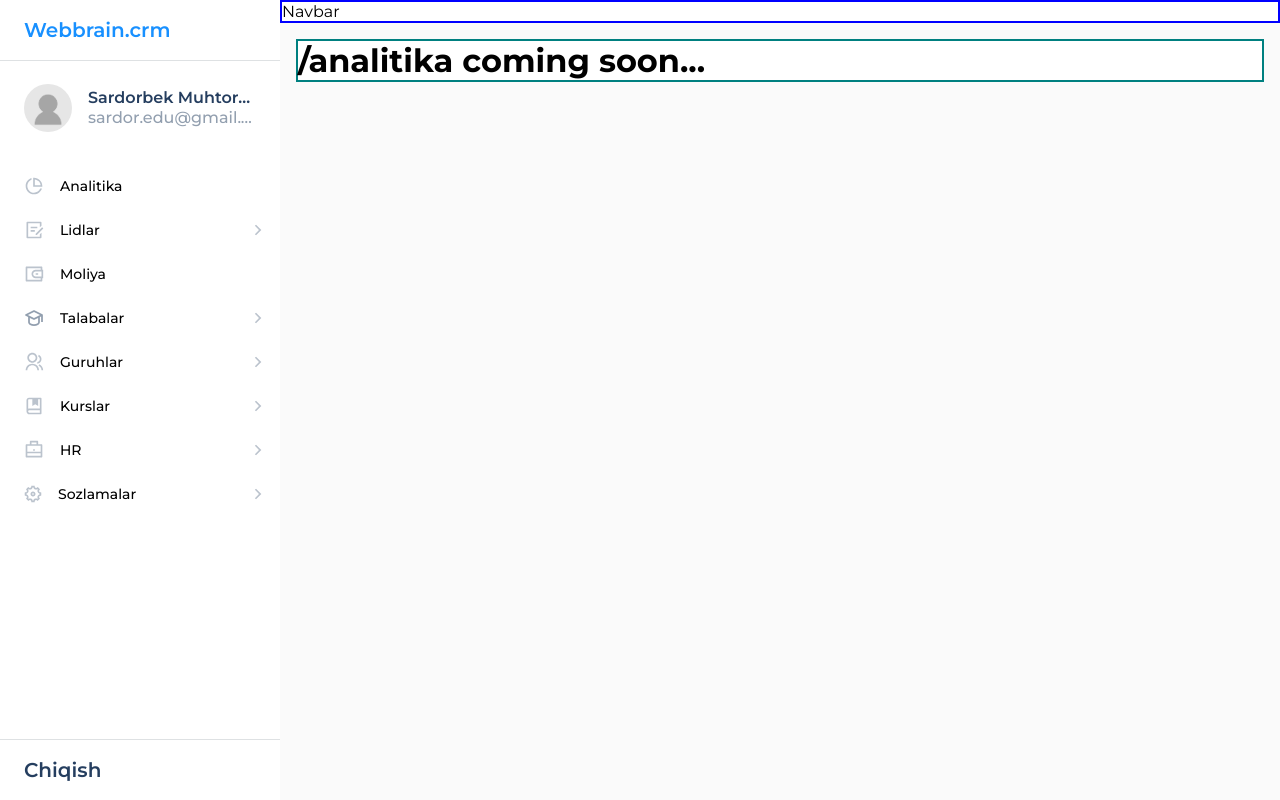
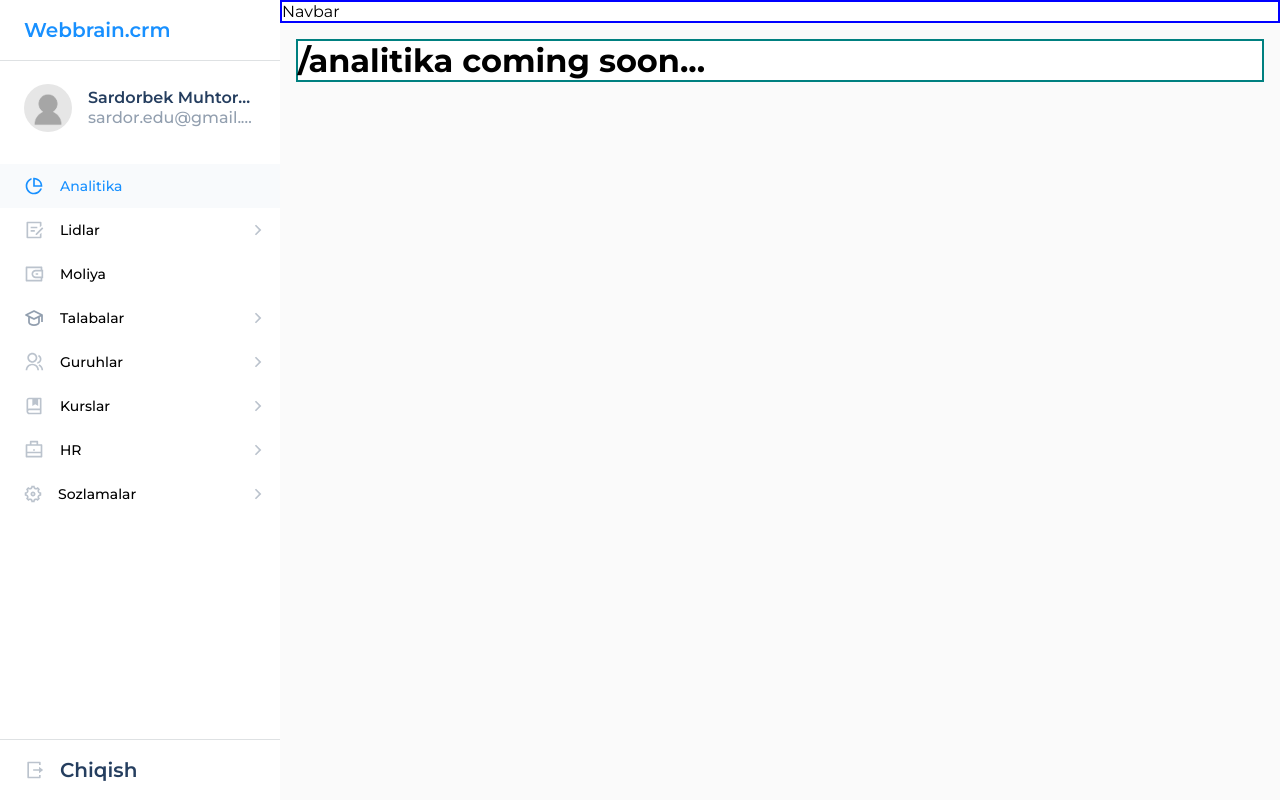
Before and after one commit to xojiakbar-coder/crm, a React (Vite) app: page /analitika in a window 1280 px wide. Built offline with nearby package versions, Linux system fonts and the light colour scheme.

Commit message:
sidebar active path

```diff
--- a/src/components/Sidebar/index.jsx
+++ b/src/components/Sidebar/index.jsx
@@ -1,12 +1,14 @@
+import React, { useEffect, useState } from "react";
 import Navbar from "../Navbar";
 import Profile from "./profile";
 import sidebar from "../../utils/sidebar.js";
-import { Outlet, useNavigate } from "react-router-dom";
+import { Outlet, useLocation, useNavigate } from "react-router-dom";
 import {
   Arrow,
   Body,
   ChildWrapper,
   Container,
+  ExitIcon,
   LogOut,
   Logo,
   Menu,
@@ -14,18 +16,32 @@
   Side,
   Wrapper,
 } from "./style";
-import { useState } from "react";
 
 const Sidebar = () => {
-  const [open, setOpen] = useState([3]);
+  const [open, setOpen] = useState([]);
+
   const navigate = useNavigate();
+  const location = useLocation();
 
-  const onClickParent = (id) => {
+  useEffect(() => {
+    const path = JSON.parse(localStorage.getItem("open"));
+    setOpen(path || []);
+  }, []);
+
+  useEffect(() => {}, [location]);
+
+  const onClickParent = ({ id, children, path }, e) => {
     if (open.includes(id)) {
       let data = open.filter((val) => val !== id);
+      localStorage.setItem("open", JSON.stringify(data));
       setOpen(data);
     } else {
+      localStorage.setItem("open", JSON.stringify([...open, id]));
       setOpen([...open, id]);
+    }
+    if (!children) {
+      e.preventDefault();
+      navigate(path);
     }
   };
 
@@ -35,41 +51,50 @@
   const onClickLogOut = () => {
     navigate("/");
   };
+
   return (
     <Container>
       <Side>
         <Logo onClick={onClickLogo}>Webbrain.crm</Logo>
         <Profile />
         <Menu>
-          {sidebar.map((value) => {
-            const { icon: Icon } = value;
-            const active = open.includes(value.id);
+          {sidebar.map((parent) => {
+            const active = open.includes(parent.id);
+            const { icon: Icon } = parent;
+            const activePath = location.pathname?.includes(parent.path);
             return (
-              <div key={value.id}>
+              <React.Fragment key={parent.id}>
                 <MenuItem
-                  key={value?.id}
-                  onClick={() => onClickParent(value.id)}
+                  onClick={(e) => onClickParent(parent, e)}
+                  active={activePath.toString()}
                 >
-                  <MenuItem.Title>
-                    <Icon className="icon" />
-                    {value.title}
+                  <MenuItem.Title active={activePath.toString()}>
+                    <Icon className="icon" /> {parent.title}
                   </MenuItem.Title>
-                  {value?.children?.length && <Arrow active={active} />}
+                  {parent?.children?.length && (
+                    <Arrow active={active.toString()} />
+                  )}
                 </MenuItem>
-                <ChildWrapper active={active}>
-                  {value?.children?.map((child) => {
+                <ChildWrapper active={active.toString()}>
+                  {parent?.children?.map((child) => {
                     return (
-                      <MenuItem key={child?.id}>
+                      <MenuItem
+                        key={child?.id}
+                        to={child.path}
+                        active={(location.pathname === child.path).toString()}
+                      >
                         <MenuItem.Title>{child?.title}</MenuItem.Title>
                       </MenuItem>
                     );
                   })}
                 </ChildWrapper>
-              </div>
+              </React.Fragment>
             );
           })}
         </Menu>
-        <LogOut onClick={onClickLogOut}>Chiqish</LogOut>
+        <LogOut onClick={onClickLogOut}>
+          <ExitIcon /> Chiqish
+        </LogOut>
       </Side>
       <Body>
         <Navbar />
--- a/src/components/Sidebar/style.js
+++ b/src/components/Sidebar/style.js
@@ -1,5 +1,7 @@
 import styled, { css } from "styled-components";
 import arrow from "../../assets/icons/rightArrow.svg?react";
+import exitIcon from "../../assets/icons/exit.svg?react";
+import { NavLink } from "react-router-dom";
 
 const flex = css`
   display: flex;
@@ -8,7 +10,7 @@
 const Arrow = styled(arrow)`
   ${flex}
   margin-left: auto;
-  transform: ${({ active }) => active && `rotate(91deg)`};
+  transform: ${({ active }) => active === "true" && `rotate(90deg)`};
   transition: all 100ms;
 `;
 
@@ -56,6 +58,9 @@
 `;
 
 const LogOut = styled(Logo)`
+  ${flex}
+  align-items: center;
+  column-gap: 16px;
   bottom: 0;
   margin-top: auto;
   width: 100%;
@@ -65,7 +70,6 @@
 `;
 
 // Profile
-
 const ProfileContainer = styled.div`
   ${flex}
   align-items: center;
@@ -107,14 +111,21 @@
   flex-direction: column;
 `;
 
-const MenuItem = styled.div`
+const MenuItem = styled(NavLink)`
   ${flex}
   align-items: center;
+  text-decoration: none;
+  color: var(--backgroundColor);
   padding-right: 12px;
   &:hover {
     cursor: pointer;
     background-color: rgba(248, 250, 252, 1);
   }
+
+  background-color: ${({ active }) =>
+    active === "true" && `rgba(248, 250, 252, 1)`};
+  color: ${({ active }) =>
+    active === "true" ? `var(--activeColor)` : `var(--primaryColor)`};
 `;
 
 MenuItem.Title = styled.div`
@@ -132,17 +143,23 @@
       fill: var(--activeColor);
     }
   }
+  & path {
+    fill: ${({ active }) => active === "true" && " var(--activeColor)"};
+  }
   .icon {
     margin-right: 16px;
   }
 `;
 
+const ExitIcon = styled(exitIcon)``;
+
 const ChildWrapper = styled.div`
   margin-left: 35px;
-  height: ${({ active }) => (active ? "auto" : "0px")};
+  height: ${({ active }) => (active === "true" ? "auto" : "0px")};
   overflow: hidden;
 `;
 
+// export styled
 export {
   Container,
   Side,
@@ -155,4 +172,5 @@
   MenuItem,
   ChildWrapper,
   Arrow,
+  ExitIcon,
 };
```
Also changed, not shown: src/assets/icons/exit.svg (added).
